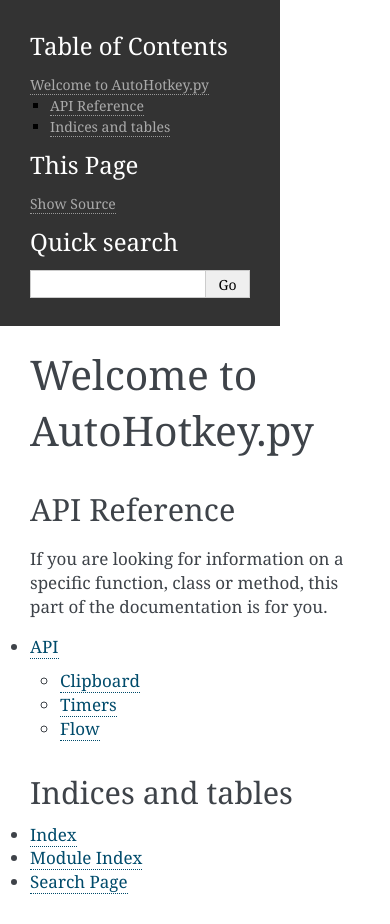
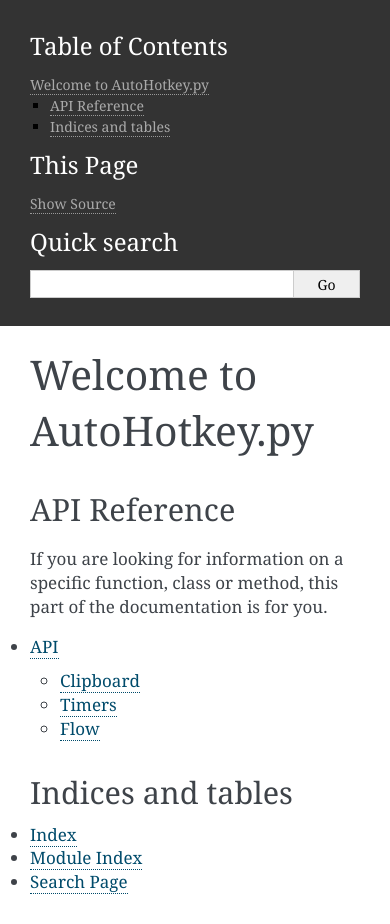
Before and after one commit to Perlence/AutoHotkey.py, a Sphinx documentation site: the page built from docs/index.rst, in a window 390 px wide. Built offline with Sphinx 7.4.7, drawn with Linux system fonts in a browser that asks for light colours.

Commit message:
Docs: Fix sidebar in mobile mode

```diff
--- a/docs/_static/custom.css
+++ b/docs/_static/custom.css
@@ -24,4 +24,8 @@
     div.bodywrapper {
         margin: 0;
     }
+
+    div.sphinxsidebar {
+        width: initial;
+    }
 }
```
